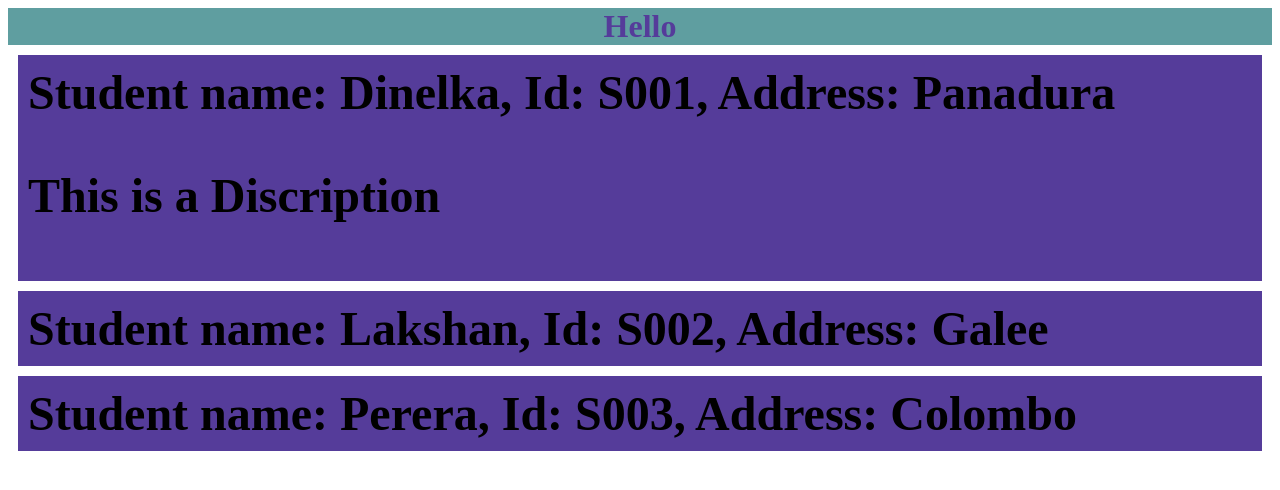
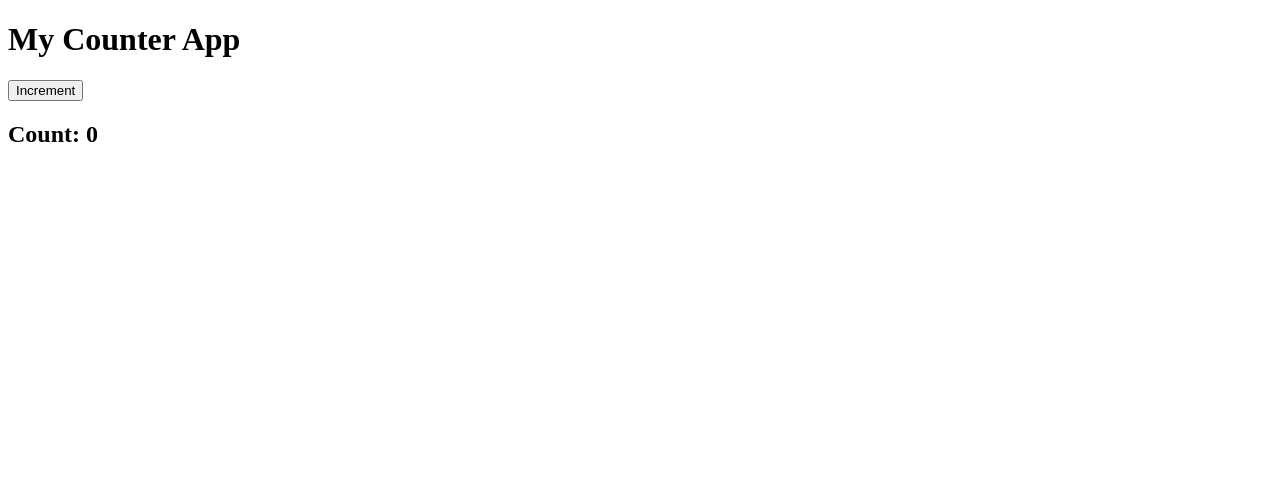
Before and after one commit to dinelkalakshan40/react-demo, a React (Vite) app: page / in a window 1280 px wide. Shown: the top 490 px of the page. Built offline with nearby package versions, Linux system fonts and the light colour scheme.

Commit message:
use state

```diff
--- a/src/App.tsx
+++ b/src/App.tsx
@@ -1,18 +1,21 @@
 import './App.css'
-import Component from "./Component/Component.tsx";
-import TextBox from "./Component/TextBox.tsx";
+import {useState} from "react";
 
 
 function App() {
+    // Declare state variable "count" and set its initial value to 0
+    const [count, setCount] = useState(0);
+
+    // Function to increase the count
+    const increaseCount = () => {
+        setCount(count + 1); // Update state
+    };
 
     return (
         <>
-            <Component/> {/*use componnent*/}
-            <TextBox name="Dinelka" id="S001" address="Panadura">
-                <p>This is a Discription</p>
-            </TextBox>
-            <TextBox name="Lakshan" id="S002" address="Galee"/>
-            <TextBox name="Perera" id="S003" address="Colombo"/>
+            <h1>My Counter App</h1>
+            <button onClick={increaseCount}>Increment</button>
+            <h2>Count: {count}</h2>
 
         </>
     )
```
